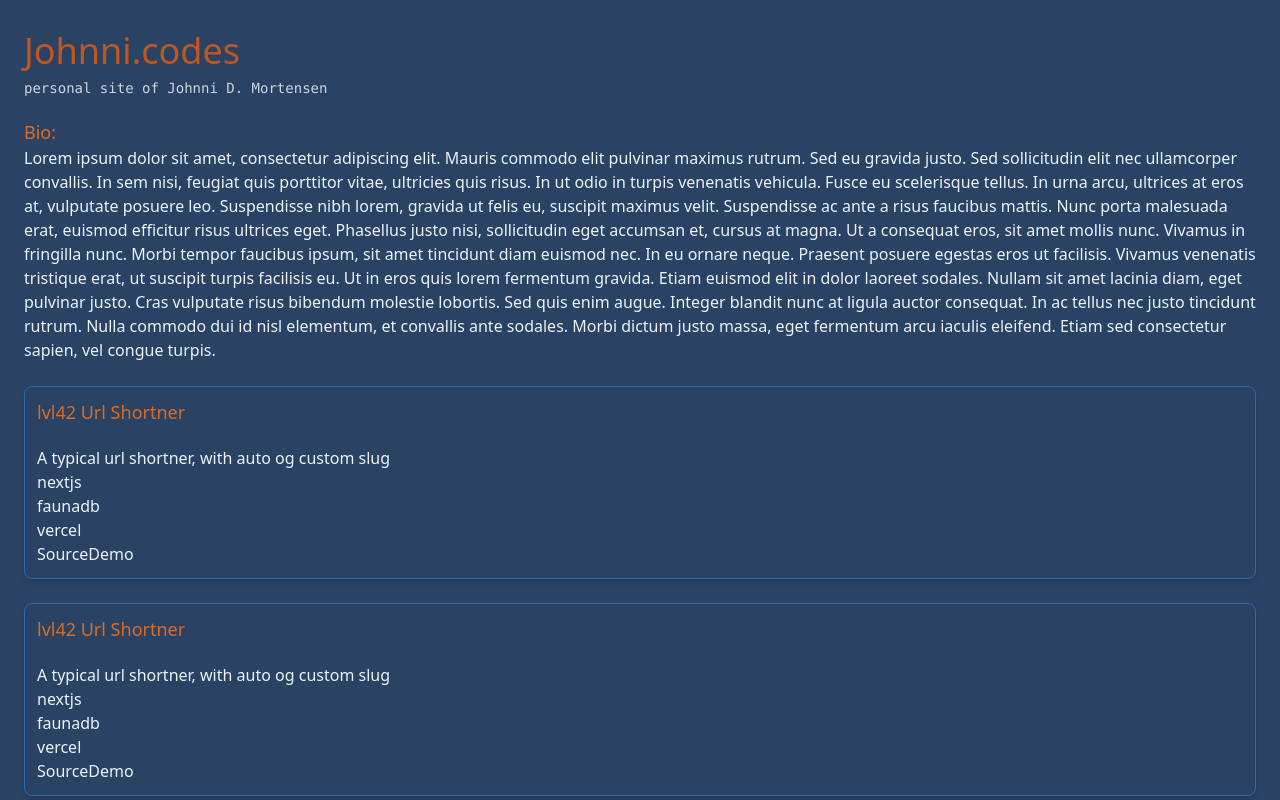
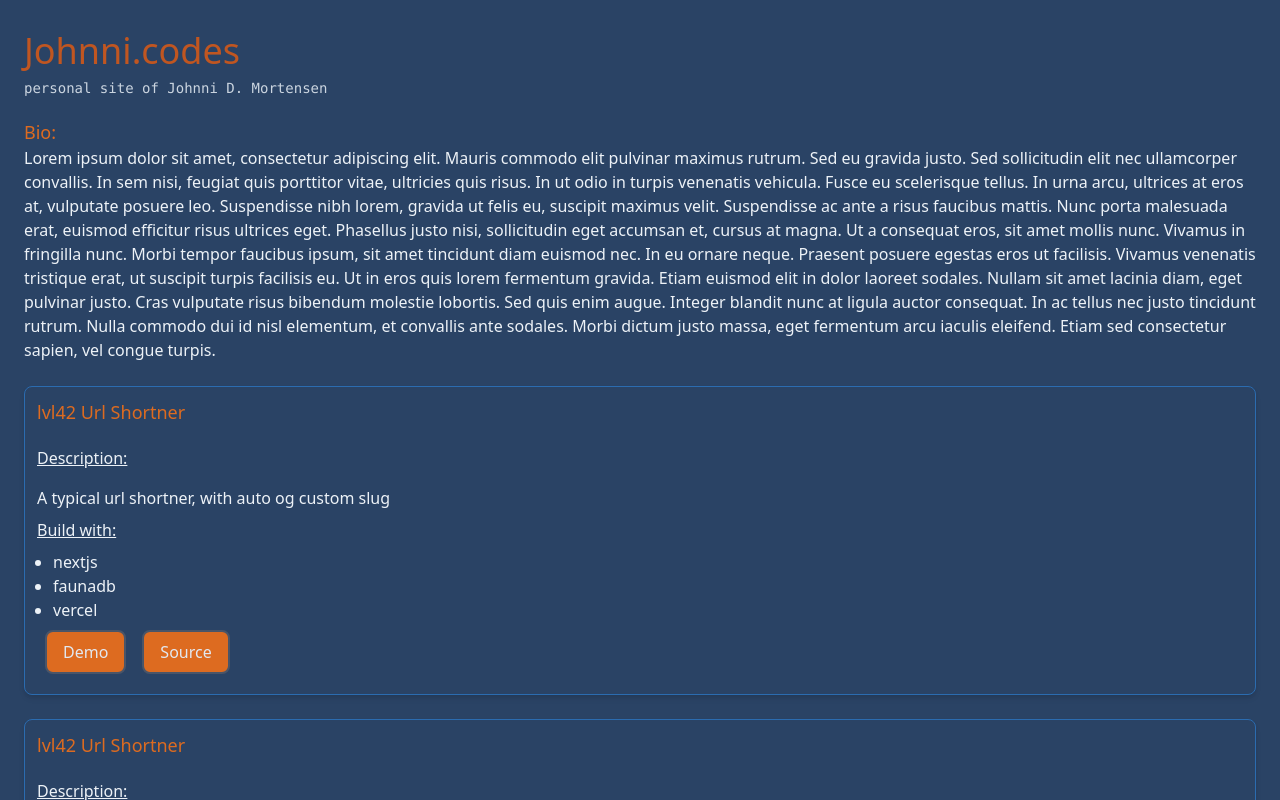
Before and after one commit to donjo9/johnnicodes, a Next.js app: page / in a window 1280 px wide. Built offline with nearby package versions, Linux system fonts and the light colour scheme.

Commit message:
Designed card done

```diff
--- a/components/card.js
+++ b/components/card.js
@@ -1,17 +1,36 @@
 import React from "react";
+import Head from "next/head";
 
 const Card = ({ title, description, stack, source, demo }) => {
-  const stackItems = stack.map((s) => <div>{s}</div>);
+  const stackItems = stack.map((s) => <li key={s}>{s}</li>);
   return (
     <div className="text-gray-200 container my-6 rounded-lg shadow-md border border-blue-700 bg-blue-900 p-3">
-      <h1 className="text-orange-600 text-lg mb-5">{title}</h1>
-      <p>{description}</p>
-      {stackItems}
-      <a href={source} alt="Link to source">
+      <Head>
+        <title>{"developer by <3"}</title>
+        <meta name="viewport" content="initial-scale=1.0, width=device-width" />
+      </Head>
+      <h1 className="text-orange-600 text-lg mb-3">{title}</h1>
+      <h1 className="py-2 underline">Description:</h1>
+      <p className="py-2">{description}</p>
+      <h1 className="pb-2 underline">Build with:</h1>
+      <ul className="list-disc pl-4">{stackItems}</ul>
+      <a
+        className="inline-block cursor-pointer rounded-lg border-gray-700 bg-orange-600 text-gray-300 border-2 m-2 py-2 px-4"
+        target="_blank"
+        rel="noopener noreferrer"
+        href={demo}
+        alt="Link to demo"
+      >
+        Demo
+      </a>
+      <a
+        className="inline-block cursor-pointer rounded-lg border-gray-700 bg-orange-600 text-gray-300 border-2 m-2 py-2 px-4"
+        target="_blank"
+        rel="noopener noreferrer"
+        href={source}
+        alt="Link to source"
+      >
         Source
-      </a>
-      <a href={demo} alt="Link to demo">
-        Demo
       </a>
     </div>
   );
```
